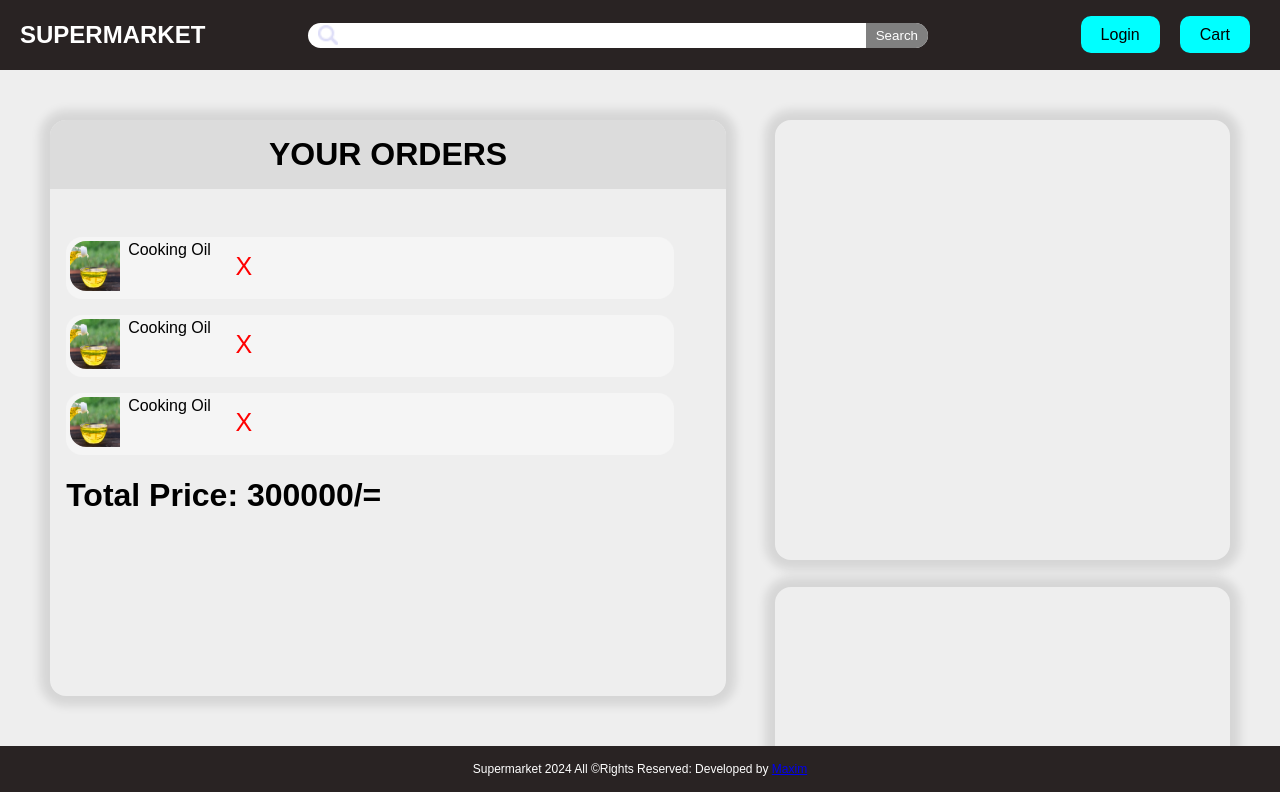
After one commit to jennermaxim/supermarket.com, a PHP site: page /checkout.php in a window 1280 px wide. The commit adds this page. Run offline with PHP 8.4, Linux system fonts and the light colour scheme.

Commit message:
Checkout Page

```diff
--- a/assets/css/style.css
+++ b/assets/css/style.css
@@ -69,7 +69,7 @@ body {
     list-style: none;
 }
 
-.header .links ul li a {
+.header .links ul li .link {
     color: #000;
     text-decoration: none;
     padding: 10px 20px;
@@ -87,6 +170,8 @@ body {
     padding: 2%;
     width: 100%;
     background-color: #eee;
+    display: block;
+    overflow: hidden;
 }
 
 .container .section {
@@ -147,6 +232,134 @@ body {
     border: none;
     cursor: pointer;
 }
+
+/* CHEKOUT STYLE */
+.container .orders {
+    width: 55%;
+    height: calc(100vh - 224px);
+    border-radius: 16px;
+    margin: 2%;
+    float: left;
+    overflow: hidden;
+    box-shadow: 0px 0px 10px 10px rgba(0, 0, 0, 0.1);
+}
+
+.container .orders .header{
+    padding: 0;
+    margin: 0;
+    background-color: gainsboro;
+    padding: 16px;
+    color: #000;
+    width: 100%;
+    display: flex;
+    align-items: center;
+    justify-content: center;
+}
+
+.container .orders .header h1{
+    padding: 0;
+    margin: 0;
+}
+
+/* CART STYLE */
+.container .orders .tab {
+    width: 100%;
+}
+
+.container .orders .tab ul {
+    position: absolute;
+    display: block;
+    width: auto;
+    width: 50%;
+    padding: 16px;
+}
+
+.container .orders .tab ul li {
+    background-color: whitesmoke;
+    list-style: none;
+    border-radius: 16px;
+    display: block;
+    overflow: hidden;
+    margin: 16px 0;
+    width: 100%;
+}
+
+.container .orders .tab ul li .cart {
+    display: inline-flex;
+}
+
+.container .orders .tab ul li .cart .cart-items {
+    margin: 4px;
+}
+
+.container .orders .tab ul li .cart .img img {
+    width: 50px;
+    height: 50px;
+    border-radius: 16px 0 0 16px;
+}
+
+.container .orders .tab ul li .cart .name {
+    color: #000;
+}
+
+.container .orders .tab ul li .cart .close input {
+    color: red;
+    width: 30px;
+    height: 30px;
+    margin: 10px;
+    font-size: 25px;
+    cursor: pointer;
+    border-style: none;
+    outline: none;
+    background-color: transparent;
+}
+
+.bottom{
+    margin-bottom: 0px;
+    width: 100%;
+}
+
+.bottom h1{
+    padding: 16px;
+    text-align: right !important;
+    margin-right: 16px;
+}
+
+.bottom h1 span{
+    background-color: #fff;
+
+}
+
+.container .cashout{
+    float: left;
+    width: 37%;
+    /* box-shadow: 0px 0px 10px 10px rgba(0, 0, 0, 0.1); */
+    padding: 0;
+    margin: 2%;
+    height: calc(100vh - 224px);
+    /* border-radius: 16px; */
+}
+
+.container .cashout .profile{
+    float: left;
+    width: 100%;
+    box-shadow: 0px 0px 10px 10px rgba(0, 0, 0, 0.1);
+    padding: 2%;
+    /* margin-top: 2%; */
+    height: calc(100vh - 360px);
+    border-radius: 16px;
+}
+.container .cashout .payment{
+    float: left;
+    width: 100%;
+    box-shadow: 0px 0px 10px 10px rgba(0, 0, 0, 0.1);
+    padding: 2%;
+    margin-top: 6%;
+    height: calc(100vh - 460px);
+    border-radius: 16px;
+}
+
+
 
 /* FOOTER STYLE */
 
--- /dev/null
+++ b/checkout.php
@@ -0,0 +1,37 @@
+<?php include 'includes/header.php'; ?>
+<div class="container">
+    <div class="orders">
+        <div class="header">
+            <h1>YOUR ORDERS</h1>
+        </div>
+        <div class="tab">
+            <ul>
+                <?php
+                for ($i = 0; $i < 3; $i++) {
+                    ?>
+                    <li>
+                        <div class="cart">
+                            <div class="cart-items img">
+                                <img src="images/cookingoil.jpeg" alt="" srcset="" width="50px" height="50px">
+                            </div>
+                            <div class="cart-items name">Cooking Oil</div>
+                            <div class="cart-items close">
+                                <input type="submit" value="X">
+                            </div>
+                        </div>
+                    </li>
+                    <?php
+                }
+                ?>
+                <div class="bottom"></div>
+                <h1>Total Price: <span>300000/=</span></h1>
+
+            </ul>
+        </div>
+    </div>
+    <div class="cashout">
+        <div class="profile"></div>
+        <div class="payment"></div>
+    </div>
+</div>
+<?php include 'includes/footer.php'; ?>
--- a/includes/header.php
+++ b/includes/header.php
@@ -23,8 +23,35 @@
         </div>
         <div class="links">
             <ul>
-                <li><a href="#">Login</a></li>
-                <li><a href="#">Cart</a></li>
+                <li><a class="link" href="#">Login</a></li>
+                <li><a class="link" href="#">Cart</a>
+                    <div class="tab">
+                        <ul>
+                            <?php
+                            for ($i = 0; $i < 5; $i++) {
+                                ?>
+                                <li>
+                                    <div class="cart">
+                                        <div class="cart-items img">
+                                            <img src="images/cookingoil.jpeg" alt="" srcset="" width="50px" height="50px">
+                                        </div>
+                                        <div class="cart-items name">Cooking Oil</div>
+                                        <div class="cart-items close">
+                                            <input type="submit" value="X">
+                                        </div>
+                                    </div>
+                                </li>
+                                <?php
+                            }
+                            ?>
+                            <li>
+                                <a href="checkout.php" class="checkout-btn">
+                                    Proceed to Checkout
+                                </a>
+                            </li>
+                        </ul>
+                    </div>
+                </li>
             </ul>
         </div>
     </nav>
--- a/index.php
+++ b/index.php
@@ -48,7 +48,7 @@
         </div>
     </div>
     <div class="section">
-        <h1>SECTION A</h1>
+        <h1>SECTION B</h1>
         <div class="items">
             <?php
             for ($count = 0; $count < 5; $count++) {
```
Also changed, not shown: other parts of assets/css/style.css (+89 -6 lines), images/rice.jpg (added).
